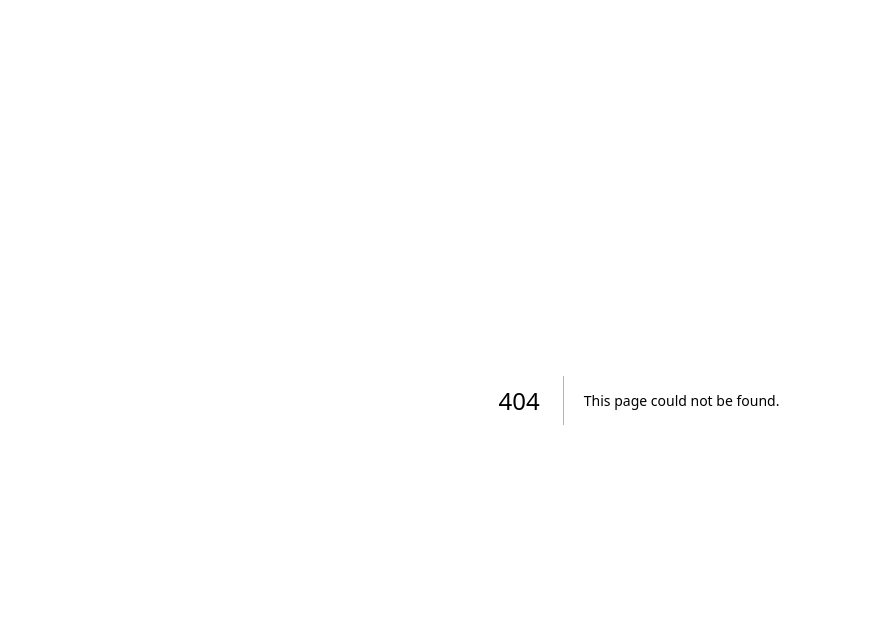
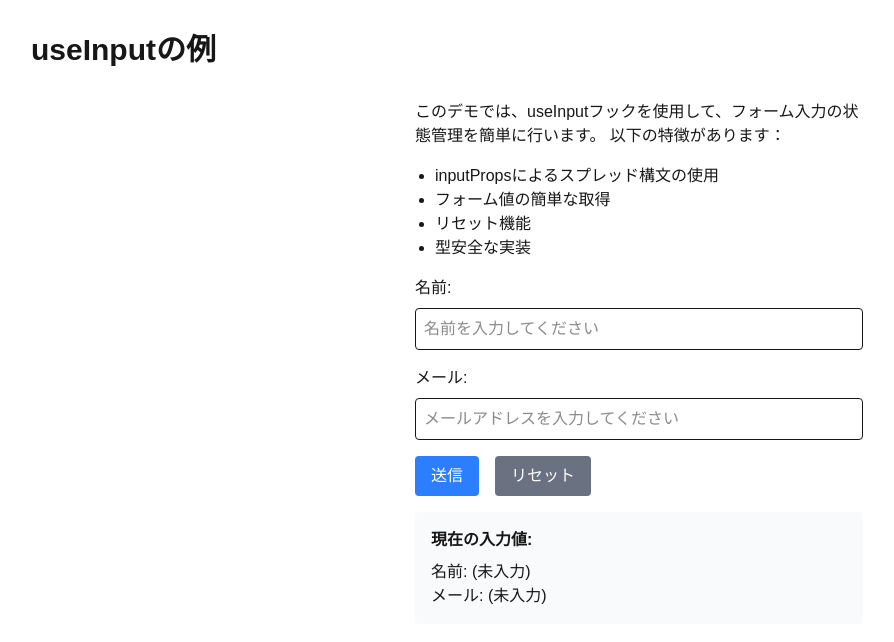
Before and after one commit to fukadashigeru/custom-hooks-practice, a Next.js app: page /input in a window 1280 px wide. Before the commit this address had no page. Shown: the top 642 px of the page, without its empty margins (1-895 px from the left). Built offline with nearby package versions, Linux system fonts and the light colour scheme.

Commit message:
useInput

```diff
--- /dev/null
+++ b/src/app/input/page.tsx
@@ -0,0 +1,22 @@
+import { InputDemo } from '../../components/InputDemo';
+
+export default function InputPage() {
+  return (
+    <main className="min-h-screen p-8">
+      <h1 className="text-3xl font-bold mb-8">useInputの例</h1>
+      <div className="max-w-md mx-auto">
+        <p className="mb-4">
+          このデモでは、useInputフックを使用して、フォーム入力の状態管理を簡単に行います。
+          以下の特徴があります：
+        </p>
+        <ul className="list-disc pl-5 mb-4">
+          <li>inputPropsによるスプレッド構文の使用</li>
+          <li>フォーム値の簡単な取得</li>
+          <li>リセット機能</li>
+          <li>型安全な実装</li>
+        </ul>
+        <InputDemo />
+      </div>
+    </main>
+  );
+}
--- a/src/app/page.tsx
+++ b/src/app/page.tsx
@@ -62,6 +62,17 @@ export default function Home() {
               className="inline-block px-4 py-2 bg-blue-500 text-white rounded hover:bg-blue-600"
             >
               カウンターを見る
+            </Link>
+          </div>
+
+          <div className="p-4 border rounded">
+            <h2 className="text-xl font-semibold mb-2">useInputの例</h2>
+            <p className="mb-4">フォーム入力を簡単に管理するカスタムフックの例です。</p>
+            <Link
+              href="/input"
+              className="inline-block px-4 py-2 bg-blue-500 text-white rounded hover:bg-blue-600"
+            >
+              Inputデモを見る
             </Link>
           </div>
 
--- /dev/null
+++ b/src/components/InputDemo.tsx
@@ -0,0 +1,70 @@
+"use client";
+
+import { useInput } from '../hooks/useInput';
+
+export function InputDemo() {
+  const name = useInput('');
+  const email = useInput('');
+
+  const handleSubmit = (e: React.FormEvent) => {
+    e.preventDefault();
+    alert(JSON.stringify({ name: name.value, email: email.value }, null, 2));
+    name.reset();
+    email.reset();
+  };
+
+  return (
+    <form onSubmit={handleSubmit} className="space-y-4">
+      <div>
+        <label className="block mb-2">名前:</label>
+        <input
+          {...name.inputProps}
+          className="w-full p-2 border rounded"
+          placeholder="名前を入力してください"
+        />
+      </div>
+      <div>
+        <label className="block mb-2">メール:</label>
+        {/* <input
+          value={name.value}
+          onChange={name.onChange}  // ここで使用
+          className="..."
+        /> */}
+        {/* <input
+          {...name.inputProps}  // value と onChange の両方を一度に渡す
+          className="..."
+        /> */}
+        <input
+          type="email"
+          {...email.inputProps}
+          className="w-full p-2 border rounded"
+          placeholder="メールアドレスを入力してください"
+        />
+      </div>
+      <div className="flex items-center space-x-4">
+        <button
+          type="submit"
+          className="px-4 py-2 bg-blue-500 text-white rounded hover:bg-blue-600"
+        >
+          送信
+        </button>
+        <button
+          type="button"
+          onClick={() => {
+            name.reset();
+            email.reset();
+          }}
+          className="px-4 py-2 bg-gray-500 text-white rounded hover:bg-gray-600"
+        >
+          リセット
+        </button>
+      </div>
+
+      <div className="mt-4 p-4 bg-gray-50 rounded">
+        <h3 className="font-semibold mb-2">現在の入力値:</h3>
+        <p>名前: {name.value || '(未入力)'}</p>
+        <p>メール: {email.value || '(未入力)'}</p>
+      </div>
+    </form>
+  );
+}
--- /dev/null
+++ b/src/hooks/useInput.ts
@@ -0,0 +1,38 @@
+"use client";
+
+import { useState, ChangeEvent } from 'react';
+
+type InputProps = {
+  value: string;
+  onChange: (e: ChangeEvent<HTMLInputElement>) => void;
+};
+
+interface UseInputReturn {
+  value: string;
+  onChange: (e: ChangeEvent<HTMLInputElement>) => void;
+  reset: () => void;
+  inputProps: InputProps;
+}
+
+export const useInput = (initialValue = ''): UseInputReturn => {
+  const [value, setValue] = useState(initialValue);
+
+  const handleChange = (e: ChangeEvent<HTMLInputElement>) => {
+    setValue(e.target.value);
+  };
+
+  const reset = () => {
+    setValue(initialValue);
+  };
+
+  return {
+    value,
+    onChange: handleChange,
+    reset,
+    // React の input 要素に直接渡せるprops
+    inputProps: {
+      value,
+      onChange: handleChange
+    }
+  };
+};
```
